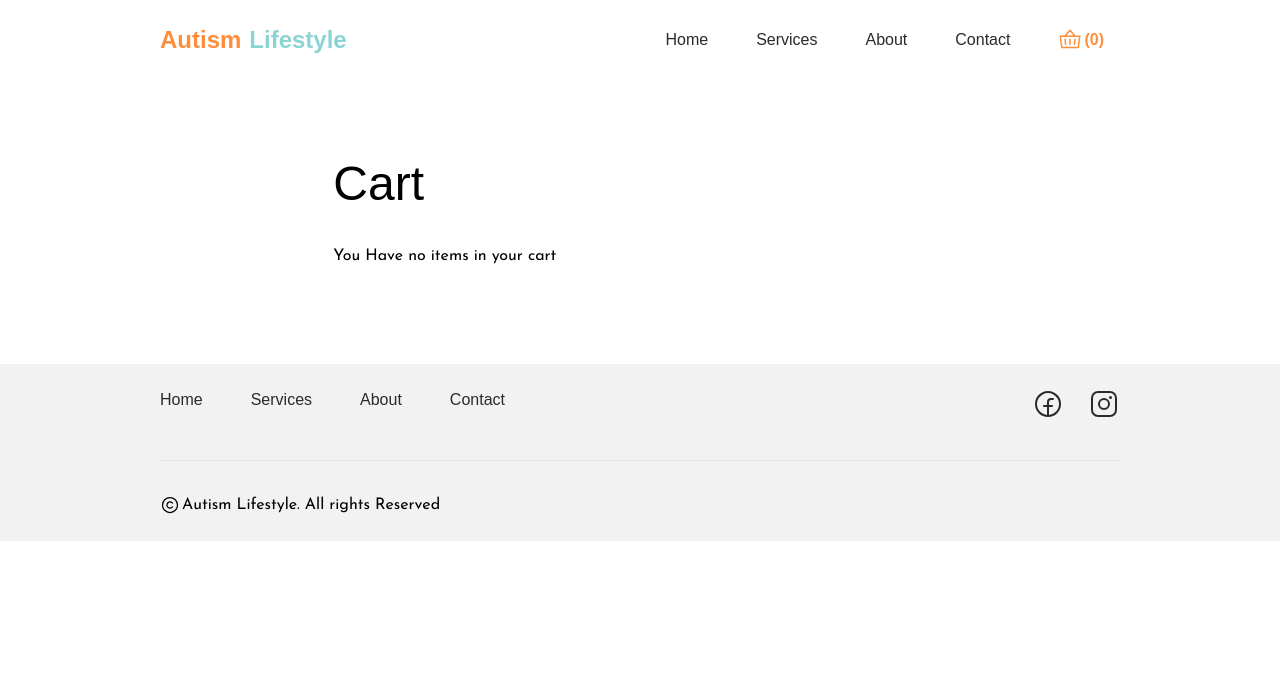
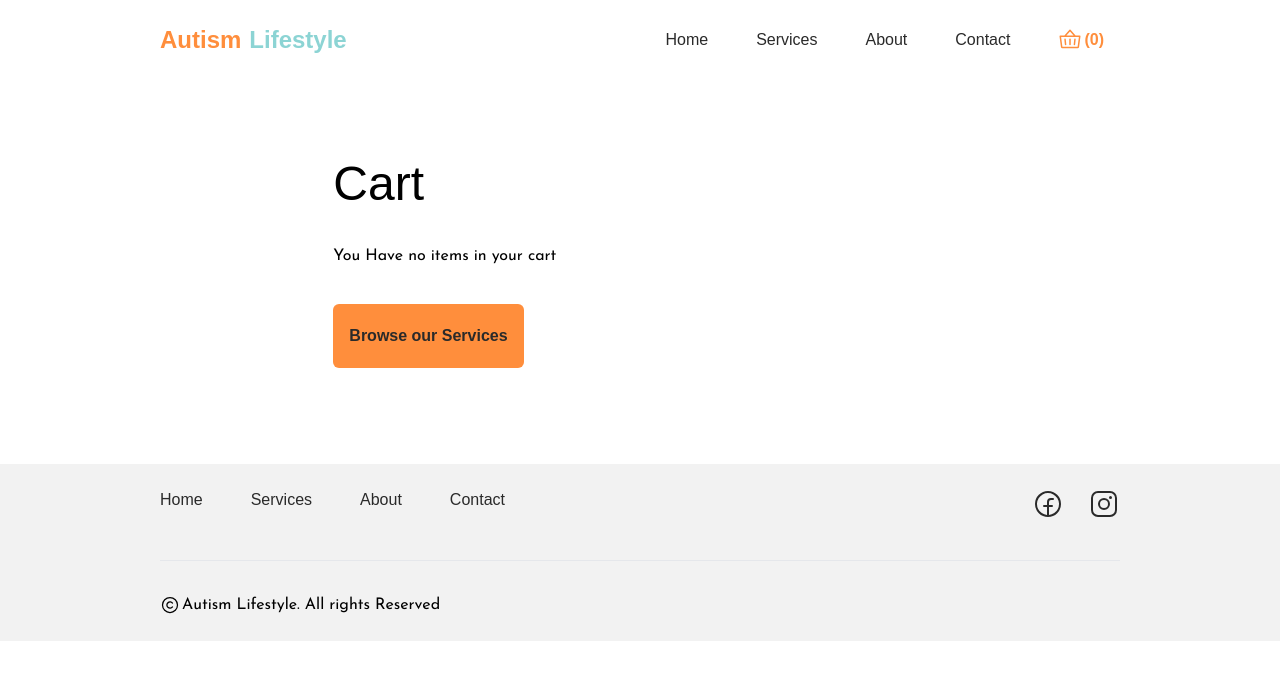
Before and after one commit to Richy-irad/autism-lifestyle, a Next.js app: page /cart in a window 1280 px wide. Shown: the top 680 px of the page. Built offline with nearby package versions, Linux system fonts and the light colour scheme; a web font is replaced by a local one.

Commit message:
add button to services when cart is empty

```diff
--- a/src/pages/cart.tsx
+++ b/src/pages/cart.tsx
@@ -68,11 +68,7 @@ const CartItemExcerpt: FC<CartItemExcerptProps> = ({
             <Minus size={14} weight="bold" />
           </button>
         ) : (
-          <button
-            type="button"
-            className="text-dark"
-            disabled
-          >
+          <button type="button" className="text-dark" disabled>
             <Minus size={14} weight="bold" />
           </button>
         )}
@@ -132,10 +128,7 @@ const Cart = () => {
                     <tbody>
                       <>
                         {cart.items.map((cartItem, index) => (
-                          <CartItemExcerpt
-                            key={index}
-                            cartItem={cartItem}
-                          />
+                          <CartItemExcerpt key={index} cartItem={cartItem} />
                         ))}
                         <tr className="border-y-0.5 border-light font-bold">
                           <td className="text-start py-6 px-4">Items total:</td>
@@ -158,7 +151,15 @@ const Cart = () => {
                   </Link>
                 </>
               ) : (
-                <p>You Have no items in your cart</p>
+                <>
+                  <p>You Have no items in your cart</p>
+                  <Link
+                    href="/services"
+                    className="bg-primary text-dark font-semibold px-4 py-5 rounded-md"
+                  >
+                    Browse our Services
+                  </Link>
+                </>
               )}
             </div>
           </div>
```
